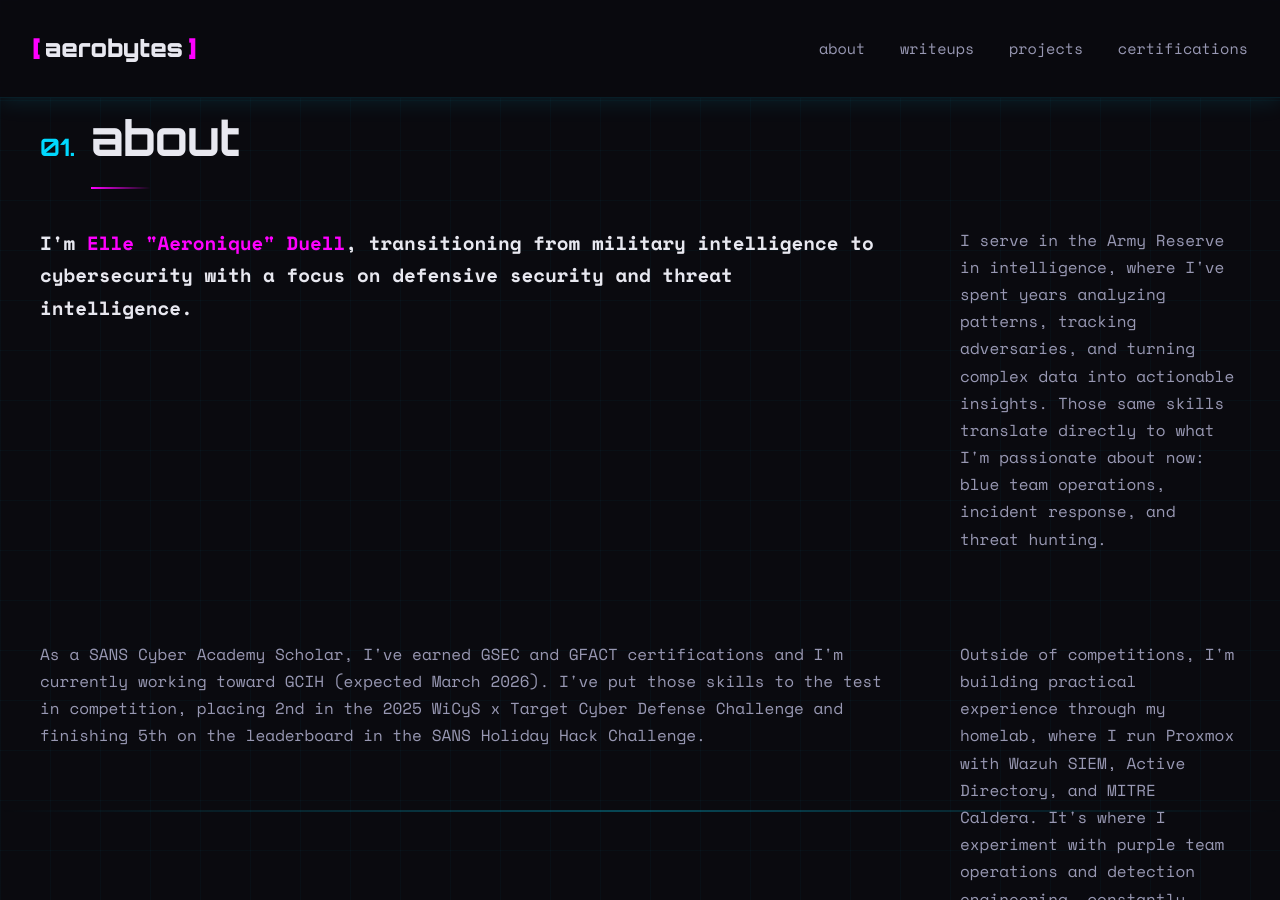
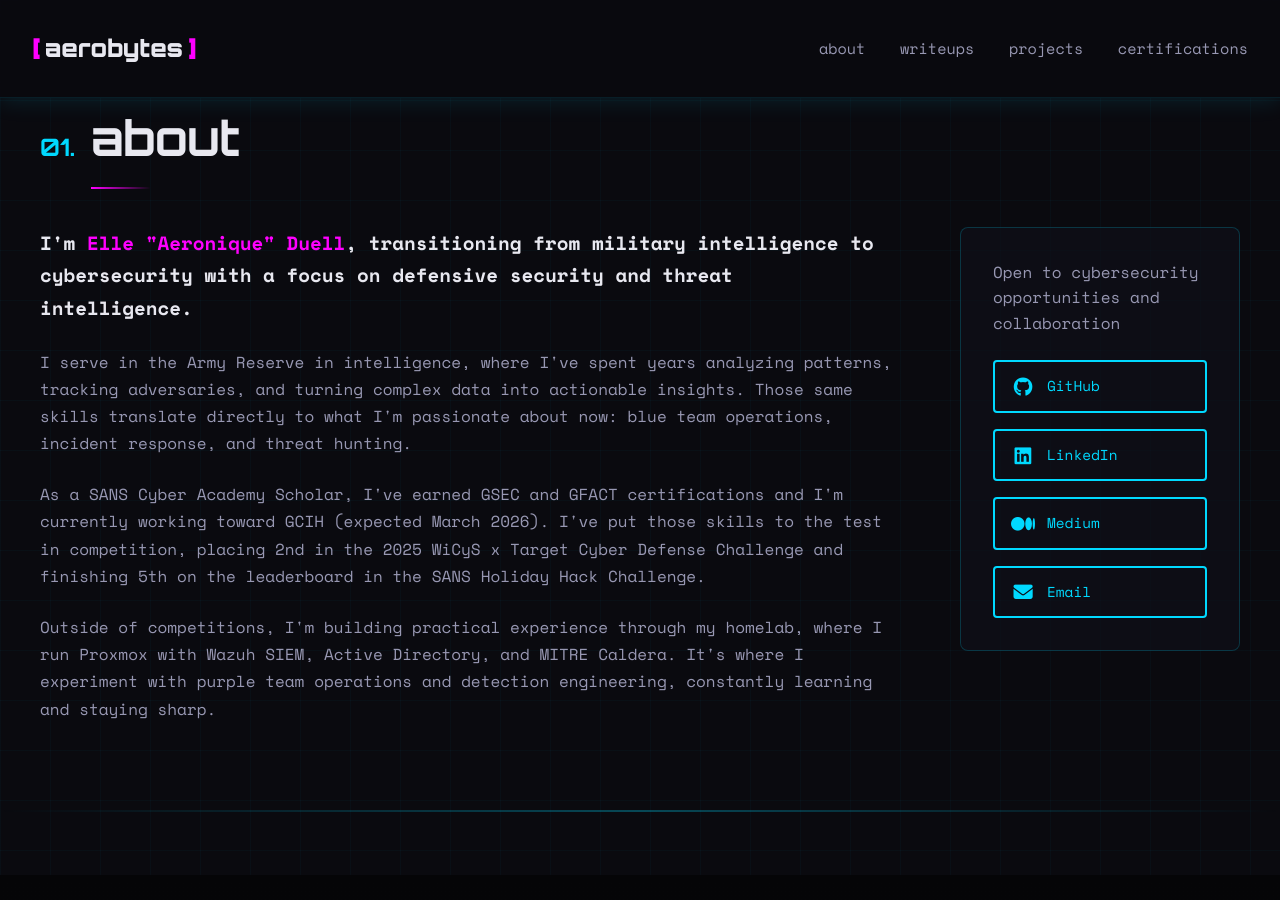
Before and after one commit to Aeronique/aerobytes-site, a Jekyll site: the page built from index.html, in a window 1280 px wide and 900 px high, scrolled down 931 px. Built offline with Jekyll 4.4.1, drawn with Linux system fonts in a browser that asks for light colours; some of the changed text lies outside the part shown.

Commit message:
Update index.html

```diff
--- a/index.html
+++ b/index.html
@@ -28,16 +28,18 @@ title: Home
             <span class="section-text">about</span>
         </h2>
         <div class="about-content">
-           <p class="lead">I'm <span class="name-highlight">Elle "Aeronique" Duell</span>, transitioning from military intelligence to cybersecurity with a focus on defensive security and threat intelligence.</p>
+           <div class="about-text">
+               <p class="lead">I'm <span class="name-highlight">Elle "Aeronique" Duell</span>, transitioning from military intelligence to cybersecurity with a focus on defensive security and threat intelligence.</p>
 
-           <p>I serve in the Army Reserve in intelligence, where I've spent years analyzing patterns, tracking adversaries, and turning complex data into actionable insights. Those same skills translate directly to what I'm passionate about now: blue team operations, incident response, and threat hunting.</p>
+               <p>I serve in the Army Reserve in intelligence, where I've spent years analyzing patterns, tracking adversaries, and turning complex data into actionable insights. Those same skills translate directly to what I'm passionate about now: blue team operations, incident response, and threat hunting.</p>
 
-           <p>As a SANS Cyber Academy Scholar, I've earned GSEC and GFACT certifications and I'm currently working toward GCIH (expected March 2026). I've put those skills to the test in competition, placing 2nd in the 2025 WiCyS x Target Cyber Defense Challenge and finishing 5th on the leaderboard in the SANS Holiday Hack Challenge.</p>
+               <p>As a SANS Cyber Academy Scholar, I've earned GSEC and GFACT certifications and I'm currently working toward GCIH (expected March 2026). I've put those skills to the test in competition, placing 2nd in the 2025 WiCyS x Target Cyber Defense Challenge and finishing 5th on the leaderboard in the SANS Holiday Hack Challenge.</p>
 
-           <p>Outside of competitions, I'm building practical experience through my homelab, where I run Proxmox with Wazuh SIEM, Active Directory, and MITRE Caldera. It's where I experiment with purple team operations and detection engineering, constantly learning and staying sharp.</p>
+               <p>Outside of competitions, I'm building practical experience through my homelab, where I run Proxmox with Wazuh SIEM, Active Directory, and MITRE Caldera. It's where I experiment with purple team operations and detection engineering, constantly learning and staying sharp.</p>
+           </div>
 
            <div class="about-contact">
-               <p class="contact-intro">Currently open to cybersecurity opportunities, collaboration on security research, and speaking engagements.</p>
+               <p class="contact-intro">Open to cybersecurity opportunities and collaboration</p>
                <div class="social-links">
                    <a href="https://github.com/Aeronique" target="_blank" class="social-link" aria-label="GitHub">
                        <i class="fab fa-github"></i>
```
